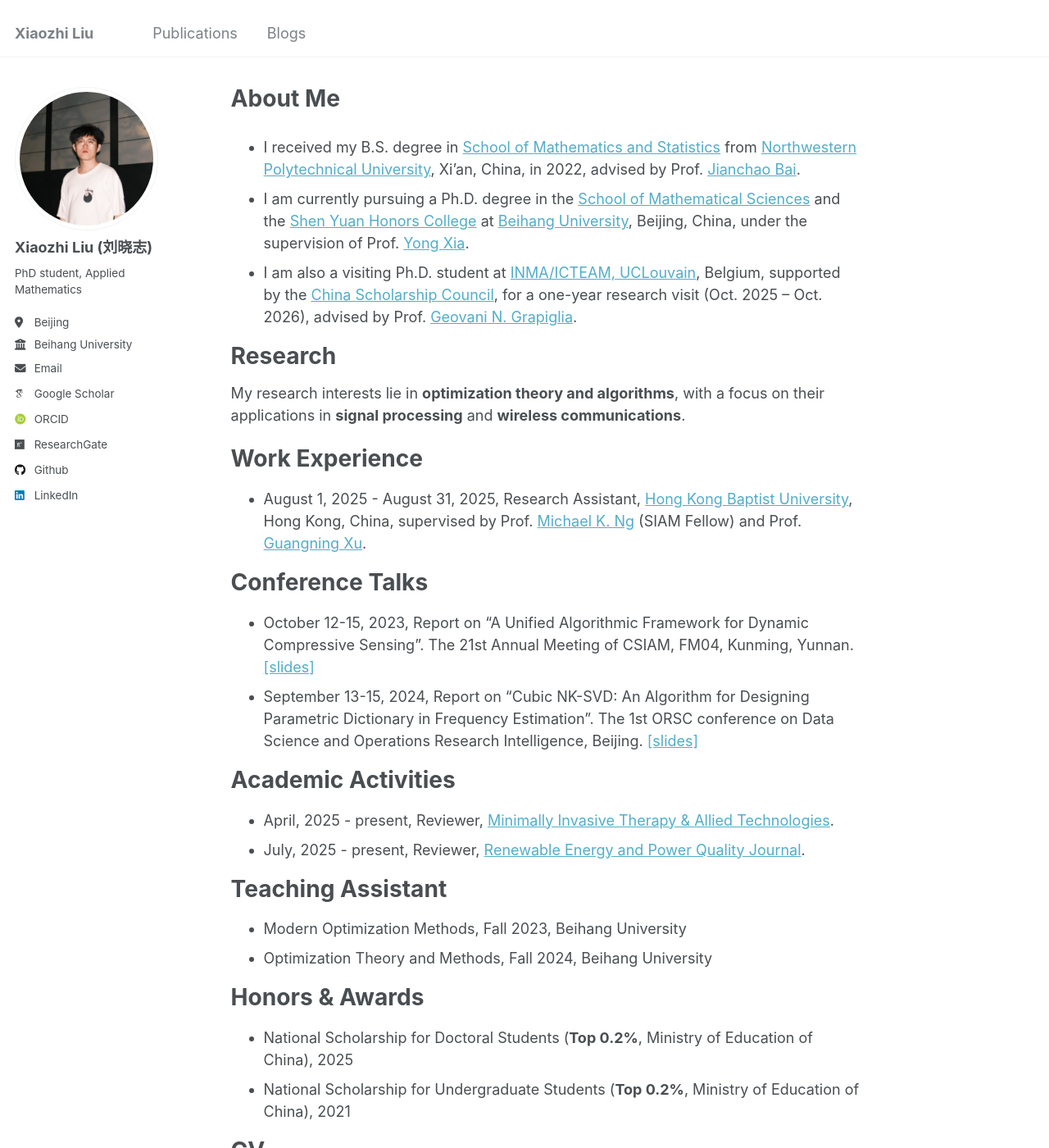
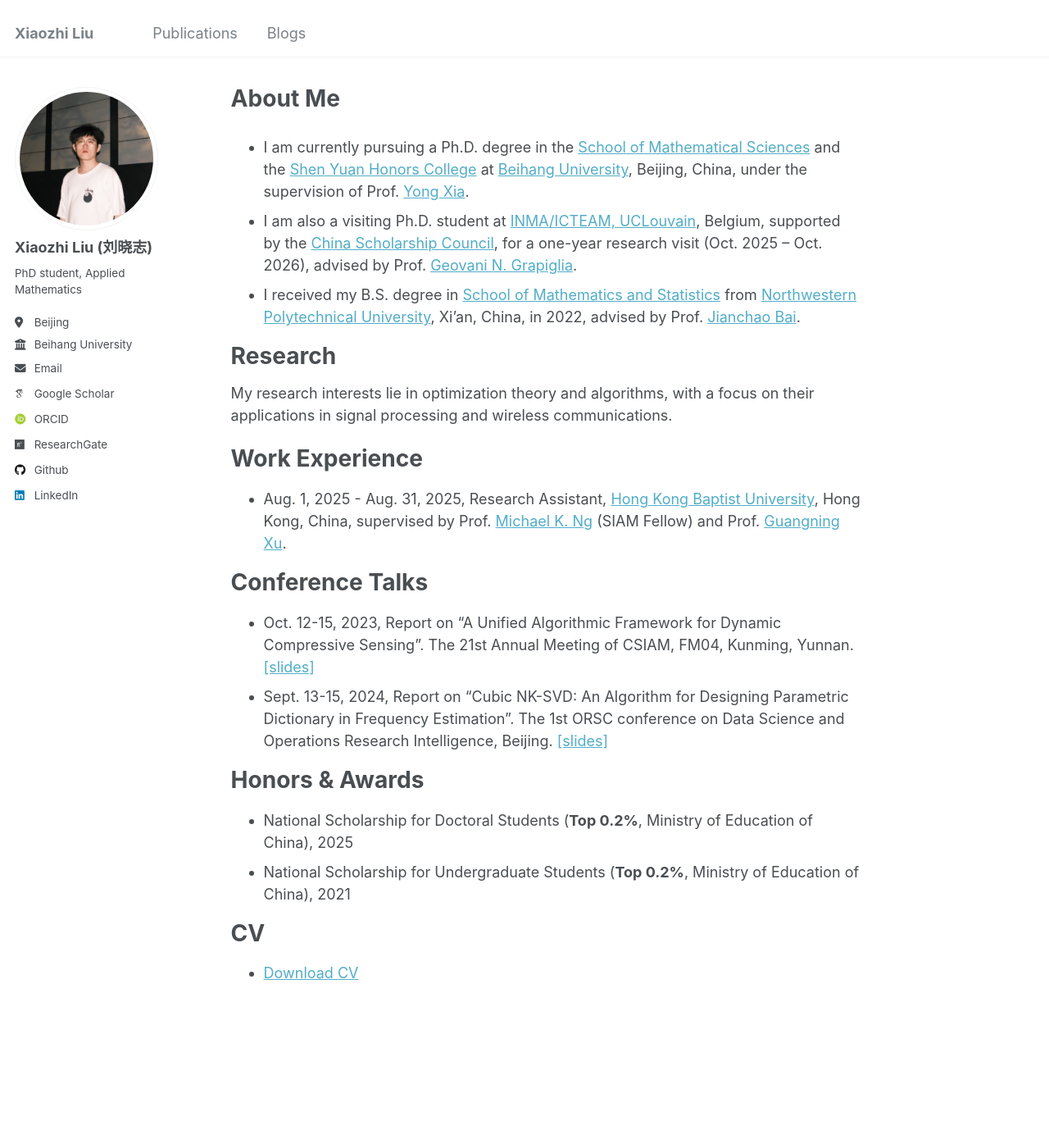
Before and after one commit to xzliu-opt/xzliu-opt.github.io, a Jekyll site: the page built from _pages/about.md, in a window 1280 px wide and 1400 px high. Shown: the whole window at 82% size. Built offline with Jekyll 4.4.1, drawn with Linux system fonts in a browser that asks for light colours; some web fonts are replaced.

Commit message:
Revise about page content for clarity and updates
Updated educational background and research interests. Revised work experience and conference talks sections for clarity and consistency.

```diff
--- a/_pages/about.md
+++ b/_pages/about.md
@@ -8,32 +8,22 @@ redirect_from:
   - /about.html
 ---
 
-- I received my B.S. degree in [School of Mathematics and Statistics](https://math.nwpu.edu.cn/) from [Northwestern Polytechnical University](https://www.nwpu.edu.cn/), Xi'an, China, in 2022, advised by Prof. [Jianchao Bai](https://www.scholat.com/bjc1987).
 - I am currently pursuing a Ph.D. degree in the [School of Mathematical Sciences](https://math.buaa.edu.cn/) and the [Shen Yuan Honors College](https://hc.buaa.edu.cn/) at [Beihang University](https://www.buaa.edu.cn/), Beijing, China, under the supervision of Prof. [Yong Xia](https://scholar.google.com/citations?user=7_g-MDYAAAAJ&hl=zh-CN).
 - I am also a visiting Ph.D. student at [INMA/ICTEAM, UCLouvain](https://www.uclouvain.be/en/research-institutes/icteam/inma), Belgium, supported by the [China Scholarship Council](https://www.chinesescholarshipcouncil.com/), for a one-year research visit (Oct. 2025 – Oct. 2026), advised by Prof. [Geovani N. Grapiglia](https://scholar.google.com/citations?hl=pt-BR&user=PwH5lDEAAAAJ&view_op=list_works&sortby=pubdate).
+- I received my B.S. degree in [School of Mathematics and Statistics](https://math.nwpu.edu.cn/) from [Northwestern Polytechnical University](https://www.nwpu.edu.cn/), Xi'an, China, in 2022, advised by Prof. [Jianchao Bai](https://www.scholat.com/bjc1987).
 
 Research
 ======
-My research interests lie in **optimization theory and algorithms**, with a focus on their applications in **signal processing** and **wireless communications**.
+My research interests lie in optimization theory and algorithms, with a focus on their applications in signal processing and wireless communications.
 
 Work Experience
 ======
-- August 1, 2025 - August 31, 2025, Research Assistant, [Hong Kong Baptist University](https://www.hkbu.edu.hk/en.html), Hong Kong, China, supervised by Prof. [Michael K. Ng](https://www.math.hkbu.edu.hk/~mng/) (SIAM Fellow) and Prof. [Guangning Xu](https://xuguangning1218.github.io/).
+- Aug. 1, 2025 - Aug. 31, 2025, Research Assistant, [Hong Kong Baptist University](https://www.hkbu.edu.hk/en.html), Hong Kong, China, supervised by Prof. [Michael K. Ng](https://www.math.hkbu.edu.hk/~mng/) (SIAM Fellow) and Prof. [Guangning Xu](https://xuguangning1218.github.io/).
 
 Conference Talks
 ======
-- October 12-15, 2023, Report on “A Unified Algorithmic Framework for Dynamic Compressive Sensing”. The 21st Annual Meeting of CSIAM, FM04, Kunming, Yunnan. [[slides]](https://xzliu-opt.github.io/files/slides/slides_CSIAM_2023.pdf)
-- September 13-15, 2024, Report on “Cubic NK-SVD: An Algorithm for Designing Parametric Dictionary in Frequency Estimation”. The 1st ORSC conference on Data Science and Operations Research Intelligence, Beijing. [[slides]](https://xzliu-opt.github.io/files/slides/slides_ORSC_2024.pdf)
-
-Academic Activities
-======
-- April, 2025 - present, Reviewer, [Minimally Invasive Therapy & Allied Technologies](https://www.tandfonline.com/journals/imit20).
-- July, 2025 - present, Reviewer, [Renewable Energy and Power Quality Journal](https://repqj.com/index.php/repqj/index).
-
-Teaching Assistant
-======
-- Modern Optimization Methods, Fall 2023, Beihang University
-- Optimization Theory and Methods, Fall 2024, Beihang University
+- Oct. 12-15, 2023, Report on “A Unified Algorithmic Framework for Dynamic Compressive Sensing”. The 21st Annual Meeting of CSIAM, FM04, Kunming, Yunnan. [[slides]](https://xzliu-opt.github.io/files/slides/slides_CSIAM_2023.pdf)
+- Sept. 13-15, 2024, Report on “Cubic NK-SVD: An Algorithm for Designing Parametric Dictionary in Frequency Estimation”. The 1st ORSC conference on Data Science and Operations Research Intelligence, Beijing. [[slides]](https://xzliu-opt.github.io/files/slides/slides_ORSC_2024.pdf)
 
 Honors & Awards
 ======
```
